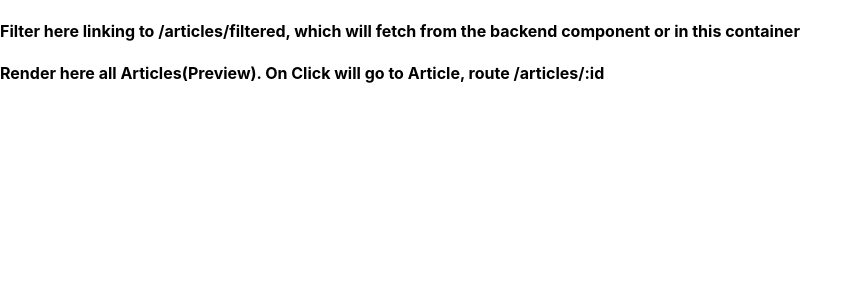
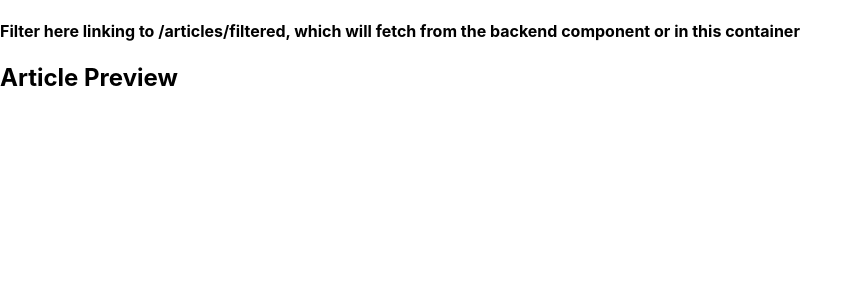
Before and after one commit to AlvaroAlonsoFlor/full-stack-cms, a React (Create React App) app in the folder client/: page /articles in a window 1280 px wide. Shown: the top 300 px of the page, without its empty margins (0-862 px from the left). Built offline with nearby package versions, Linux system fonts and the light colour scheme; no server answers.

Commit message:
article container passing article props to preview

```diff
--- /dev/null
+++ b/client/src/components/Article/ArticlePreview.js
@@ -0,0 +1,11 @@
+import React from 'react';
+
+const ArticlePreview = ({articles}) => {
+  console.log(articles)
+
+  return(
+      <h2>Article Preview</h2>
+  )
+}
+
+export default ArticlePreview;
--- a/client/src/containers/ArticlesContainer.js
+++ b/client/src/containers/ArticlesContainer.js
@@ -1,4 +1,5 @@
 import React, {Component, Fragment} from 'react';
+import ArticlePreview from '../components/Article/ArticlePreview';
 
 export default class ArticlesContainer extends Component {
     constructor(props) {
@@ -19,7 +20,7 @@ export default class ArticlesContainer extends Component {
         return(
             <Fragment>
                 <h4>Filter here linking to /articles/filtered, which will fetch from the backend component or in this container</h4>
-                <h4>Render here all Articles(Preview). On Click will go to Article, route /articles/:id</h4>
+                <ArticlePreview articles = {this.state.articles}/>
             </Fragment>
         );
     }
```
